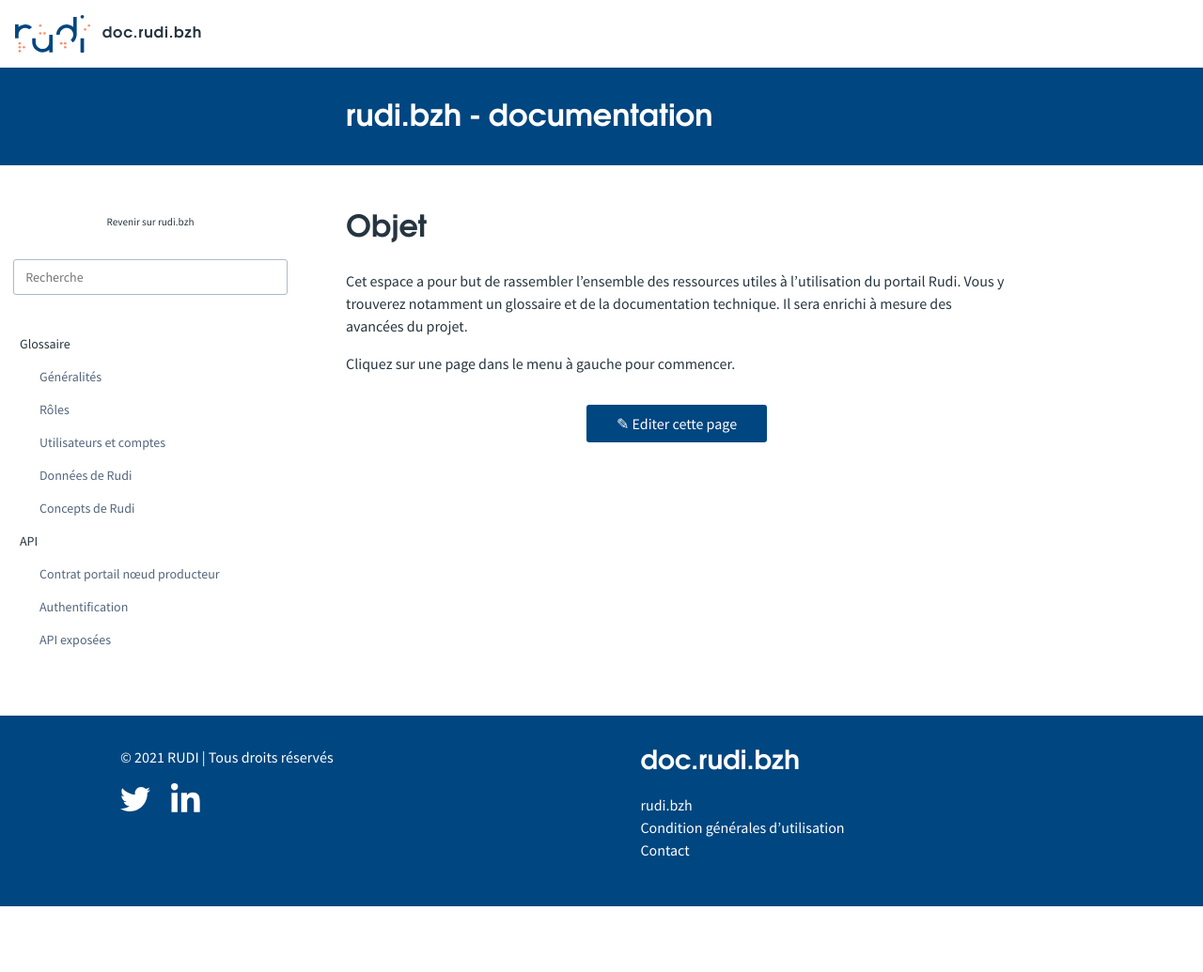
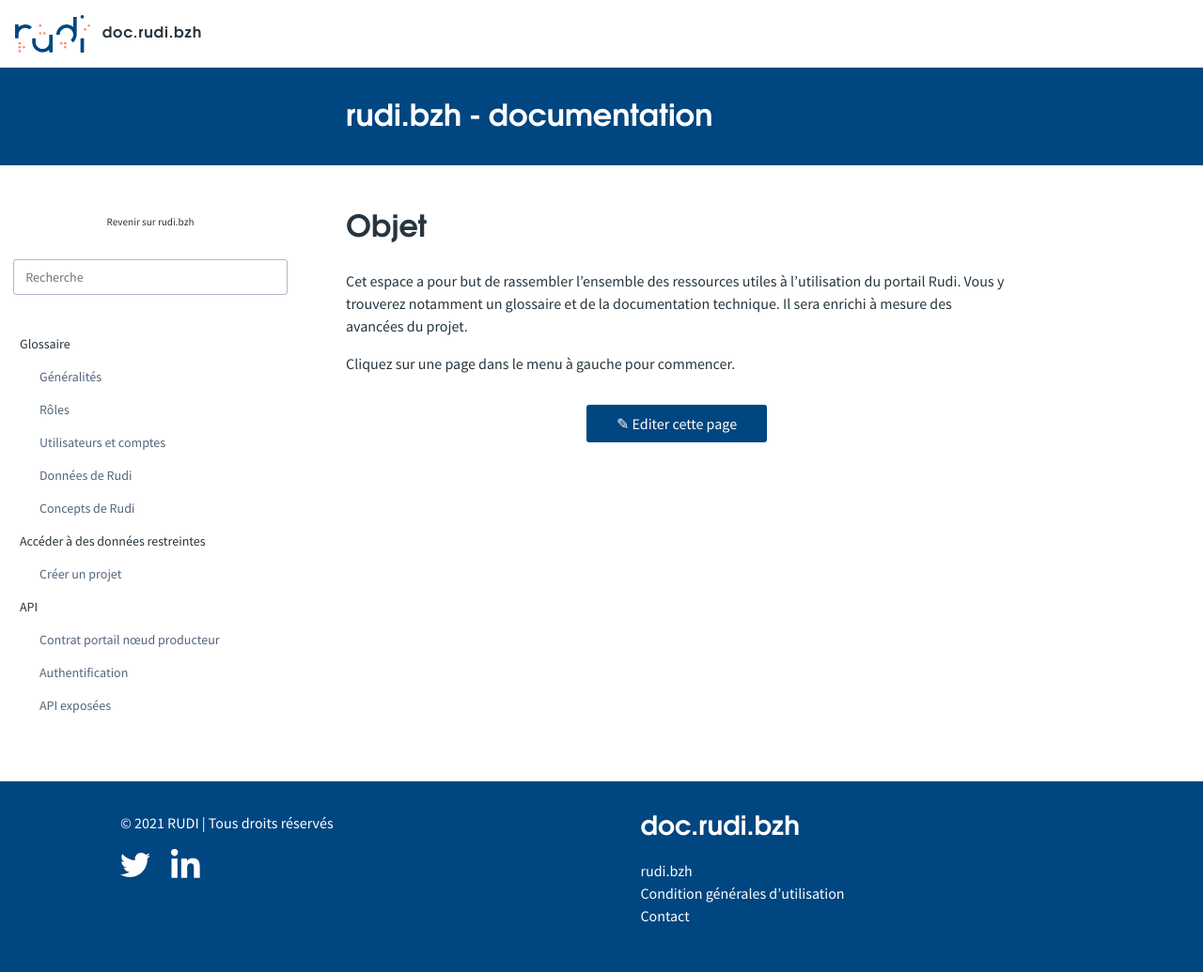
Before and after one commit to sigrennesmetropole/rudi_documentation, a Jekyll site: the page built from index.md, in a window 1280 px wide. Shown: the whole page at 94% size. Built offline with Jekyll 4.4.1, drawn with Linux system fonts in a browser that asks for light colours; before the commit the page ends 965 px from its top, so only the background shows below that.

Commit message:
Update _config.yml

```diff
--- a/_config.yml
+++ b/_config.yml
@@ -39,8 +39,13 @@
     output: true
 
   api:
+    order: 3
+    title: API
+    output: true
+
+  acces_donnees_restreintes:
     order: 2
-    title: API
+    title: Accéder à des données restreintes
     output: true
 
 defaults:
```
